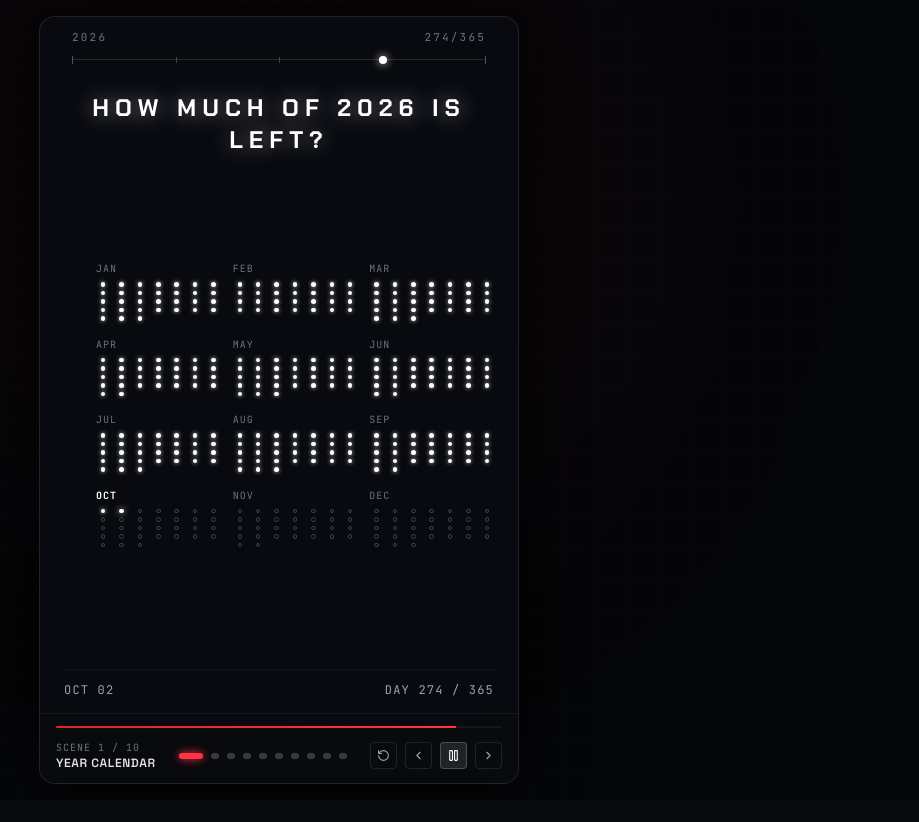
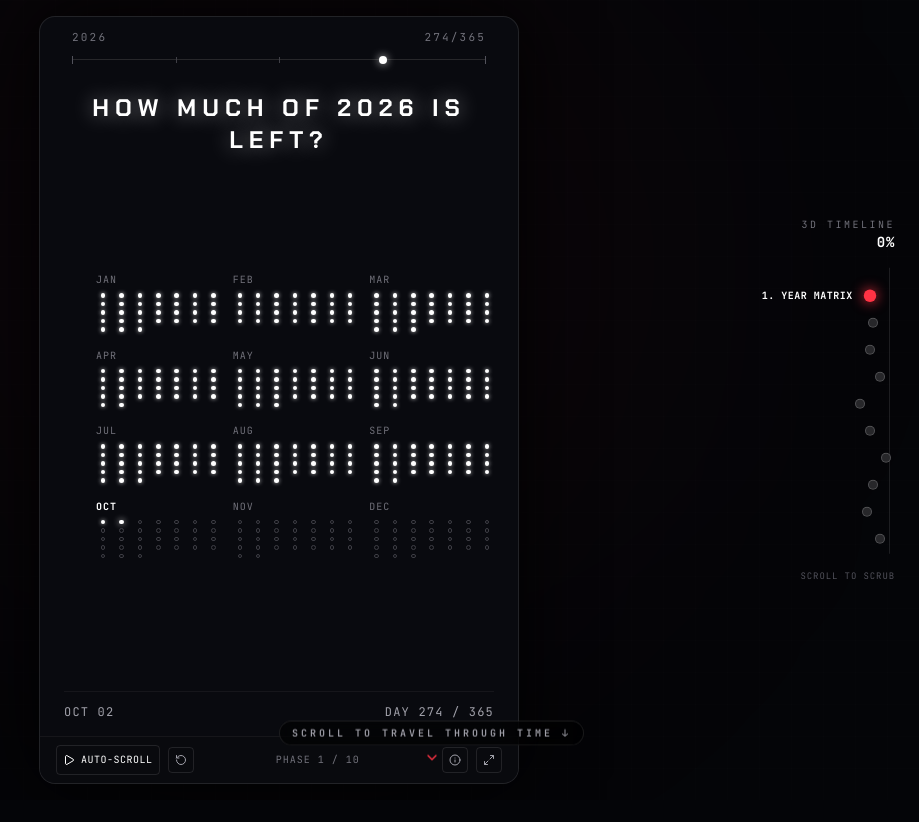
Before and after one commit to rudrolab/ultimatecalender, a React (Vite) app: page / in a window 1280 px wide. Shown: the top 822 px of the page, without its empty margins (361-1280 px from the left). Before the commit the page ends 800 px from the top, so only its background shows below. Built offline with nearby package versions, Linux system fonts and the light colour scheme.

Commit message:
feat: convert complete application into interactive 3D scrolling experience

```diff
--- a/src/App.tsx
+++ b/src/App.tsx
@@ -2,8 +2,9 @@ import React, { useState, useEffect, useCallback, useRef } from 'react';
 import { calculateYearStats, YearStats } from './core/dateEngine';
 import { getCountdownToNewYear, CountdownTime } from './core/countdown';
 import { TopTimelineBar } from './components/TopTimelineBar';
-import { SceneNavigation } from './components/SceneNavigation';
+import { ScrollProgressIndicator } from './components/ScrollProgressIndicator';
 import { InfoModal } from './components/InfoModal';
+import { Play, Pause, ChevronDown, Maximize2, Minimize2, Info, RotateCcw } from 'lucide-react';
 
 // Phase Components matching the exact reference screenshots
 import { PhaseCalendar } from './components/scenes/PhaseCalendar';
@@ -11,43 +12,39 @@ import { Scene3DaysRemaining } from './components/scenes/Scene3DaysRemaining';
 import { PhaseWeeksWeekends } from './components/scenes/PhaseWeeksWeekends';
 import { PhasePerspectiveRunway } from './components/scenes/PhasePerspectiveRunway';
 
-const SCENE_NAMES = [
-  'Year Calendar',
-  '75% Complete',
-  'Q4 Isolated',
-  'Days Left (91)',
-  '13 Weeks',
-  '13 Weekends',
-  'January Horizon',
-  "DON'T Stream",
-  'START 2027',
-  'TODAY Finale',
+const PHASE_NAMES = [
+  '1. Year Matrix',
+  '2. 75% Complete',
+  '3. Q4 Isolated',
+  '4. Days Left (91)',
+  '5. 13 Weeks',
+  '6. 13 Weekends',
+  '7. Wait for January',
+  "8. DON'T Stream",
+  '9. START 2027',
+  '10. TODAY. Finale',
 ];
-
-const SCENE_DURATION_MS = 6000; // 6s per phase in autoplay
 
 export const App: React.FC = () => {
   const [stats, setStats] = useState<YearStats>(() => calculateYearStats());
   const [countdown, setCountdown] = useState<CountdownTime>(() => getCountdownToNewYear());
 
-  const [currentScene, setCurrentScene] = useState<number>(0);
-  const [isPlaying, setIsPlaying] = useState<boolean>(true);
-  const [sceneProgress, setSceneProgress] = useState<number>(0);
+  // Scroll Progress States
+  const [scrollProgress, setScrollProgress] = useState<number>(0);
+  const targetScrollRef = useRef<number>(0);
+  const currentScrollRef = useRef<number>(0);
+  const scrollVelocityRef = useRef<number>(0);
+
+  // Auto-play / Auto-scroll Mode
+  const [isAutoPlaying, setIsAutoPlaying] = useState<boolean>(false);
+  const [isFullscreen, setIsFullscreen] = useState<boolean>(false);
   const [isInfoOpen, setIsInfoOpen] = useState<boolean>(false);
-  const [isFullscreen, setIsFullscreen] = useState<boolean>(false);
 
-  const [transitionDirection, setTransitionDirection] = useState<'forward' | 'backward'>('forward');
-  const [transitionId, setTransitionId] = useState<number>(0);
-
-  const sceneStartTimeRef = useRef<number>(performance.now());
-  const touchStartXRef = useRef<number | null>(null);
-
-  // Real-time update loop for countdown
+  // System time ticker
   useEffect(() => {
     const updateTime = () => {
       const now = new Date();
       setCountdown(getCountdownToNewYear(now));
-
       if (now.getFullYear() !== stats.year) {
         setStats(calculateYearStats(now));
       }
@@ -58,100 +55,100 @@ export const App: React.FC = () => {
     return () => clearInterval(interval);
   }, [stats.year]);
 
-  // Scene Navigation Handlers
-  const handleNext = useCallback(() => {
-    setTransitionDirection('forward');
-    setTransitionId((prev) => prev + 1);
-    setCurrentScene((prev) => (prev + 1) % SCENE_NAMES.length);
-    sceneStartTimeRef.current = performance.now();
-    setSceneProgress(0);
-  }, []);
-
-  const handlePrev = useCallback(() => {
-    setTransitionDirection('backward');
-    setTransitionId((prev) => prev + 1);
-    setCurrentScene((prev) => (prev - 1 + SCENE_NAMES.length) % SCENE_NAMES.length);
-    sceneStartTimeRef.current = performance.now();
-    setSceneProgress(0);
-  }, []);
-
-  const handleSelectScene = useCallback((index: number) => {
-    setCurrentScene((prev) => {
-      setTransitionDirection(index >= prev ? 'forward' : 'backward');
-      return index;
-    });
-    setTransitionId((prev) => prev + 1);
-    sceneStartTimeRef.current = performance.now();
-    setSceneProgress(0);
-  }, []);
-
-  const handleRestartScene = useCallback(() => {
-    setTransitionDirection('forward');
-    setTransitionId((prev) => prev + 1);
-    sceneStartTimeRef.current = performance.now();
-    setSceneProgress(0);
-  }, []);
-
-  const handleTogglePlay = useCallback(() => {
-    setIsPlaying((prev) => !prev);
-    sceneStartTimeRef.current = performance.now();
-  }, []);
-
-  // Autoplay progression ticker
+  // Window scroll event listener to track user scrolling
   useEffect(() => {
-    if (!isPlaying) {
-      setSceneProgress(0);
-      return;
-    }
-
-    let animationId: number;
-
-    const tick = () => {
-      const elapsed = performance.now() - sceneStartTimeRef.current;
-      const progress = Math.min((elapsed / SCENE_DURATION_MS) * 100, 100);
-      setSceneProgress(progress);
-
-      if (elapsed >= SCENE_DURATION_MS) {
-        handleNext();
-      } else {
-        animationId = requestAnimationFrame(tick);
+    const handleScroll = () => {
+      const scrollable = document.documentElement.scrollHeight - window.innerHeight;
+      if (scrollable > 0) {
+        const raw = window.scrollY / scrollable;
+        targetScrollRef.current = Math.min(Math.max(raw, 0), 1);
       }
     };
 
-    animationId = requestAnimationFrame(tick);
-    return () => cancelAnimationFrame(animationId);
-  }, [isPlaying, currentScene, handleNext]);
+    window.addEventListener('scroll', handleScroll, { passive: true });
+    return () => window.removeEventListener('scroll', handleScroll);
+  }, []);
+
+  // 60FPS Physics Lerp Loop for butter-smooth camera inertia
+  useEffect(() => {
+    let animId: number;
+
+    const lerpLoop = () => {
+      // Auto-play advances target scroll continuously
+      if (isAutoPlaying) {
+        targetScrollRef.current = (targetScrollRef.current + 0.0008) % 1;
+        const scrollable = document.documentElement.scrollHeight - window.innerHeight;
+        window.scrollTo(0, targetScrollRef.current * scrollable);
+      }
+
+      const diff = targetScrollRef.current - currentScrollRef.current;
+      scrollVelocityRef.current = diff * 0.12;
+      currentScrollRef.current += scrollVelocityRef.current;
+
+      // Keep in bounds
+      const clamped = Math.min(Math.max(currentScrollRef.current, 0), 1);
+      setScrollProgress(clamped);
+
+      animId = requestAnimationFrame(lerpLoop);
+    };
+
+    animId = requestAnimationFrame(lerpLoop);
+    return () => cancelAnimationFrame(animId);
+  }, [isAutoPlaying]);
+
+  // Map progress (0 to 1) to Phase Index (0 to 9) and local sub-phase progress (0 to 1)
+  const totalPhases = PHASE_NAMES.length;
+  const rawPhase = scrollProgress * totalPhases;
+  const currentPhase = Math.min(Math.floor(rawPhase), totalPhases - 1);
+  const subProgress = Math.min(Math.max(rawPhase - currentPhase, 0), 1);
+
+  // Jump to specific phase
+  const handleJumpToPhase = useCallback((phaseIdx: number) => {
+    const scrollable = document.documentElement.scrollHeight - window.innerHeight;
+    const target = (phaseIdx + 0.05) / totalPhases;
+    targetScrollRef.current = target;
+    window.scrollTo({
+      top: target * scrollable,
+      behavior: 'smooth',
+    });
+  }, [totalPhases]);
+
+  // Toggle Auto-play
+  const handleToggleAutoPlay = useCallback(() => {
+    setIsAutoPlaying((prev) => !prev);
+  }, []);
 
   // Keyboard navigation
   useEffect(() => {
     const handleKeyDown = (e: KeyboardEvent) => {
+      const scrollable = document.documentElement.scrollHeight - window.innerHeight;
+
       if (e.code === 'Space') {
         e.preventDefault();
-        handleTogglePlay();
-      } else if (e.code === 'ArrowRight') {
+        handleToggleAutoPlay();
+      } else if (e.code === 'ArrowDown' || e.code === 'ArrowRight') {
         e.preventDefault();
-        handleNext();
-      } else if (e.code === 'ArrowLeft') {
+        handleJumpToPhase(Math.min(currentPhase + 1, totalPhases - 1));
+      } else if (e.code === 'ArrowUp' || e.code === 'ArrowLeft') {
         e.preventDefault();
-        handlePrev();
+        handleJumpToPhase(Math.max(currentPhase - 1, 0));
       } else if (e.code === 'KeyR') {
         e.preventDefault();
-        handleRestartScene();
+        window.scrollTo({ top: 0, behavior: 'smooth' });
+        targetScrollRef.current = 0;
       } else if (e.code === 'KeyI') {
         e.preventDefault();
         setIsInfoOpen((prev) => !prev);
       } else if (e.code === 'Escape') {
-        if (isInfoOpen) {
-          setIsInfoOpen(false);
-        }
+        if (isInfoOpen) setIsInfoOpen(false);
       }
     };
 
     window.addEventListener('keydown', handleKeyDown);
     return () => window.removeEventListener('keydown', handleKeyDown);
-  }, [handleNext, handlePrev, handleTogglePlay, handleRestartScene, isInfoOpen]);
+  }, [currentPhase, totalPhases, handleJumpToPhase, handleToggleAutoPlay, isInfoOpen]);
 
-  // Fullscreen toggle handler
+  // Fullscreen toggle
   const handleToggleFullscreen = () => {
     if (!document.fullscreenElement) {
       document.documentElement.requestFullscreen().then(() => setIsFullscreen(true)).catch(() => {});
@@ -160,106 +157,162 @@ export const App: React.FC = () => {
     }
   };
 
-  // Touch Swipe for Mobile
-  const handleTouchStart = (e: React.TouchEvent) => {
-    touchStartXRef.current = e.touches[0].clientX;
-  };
-
-  const handleTouchEnd = (e: React.TouchEvent) => {
-    if (touchStartXRef.current === null) return;
-    const touchEndX = e.changedTouches[0].clientX;
-    const diff = touchEndX - touchStartXRef.current;
-    if (Math.abs(diff) > 50) {
-      if (diff > 0) handlePrev();
-      else handleNext();
-    }
-    touchStartXRef.current = null;
-  };
+  // Subtle 3D dynamic tilt angle based on scroll velocity
+  const tiltX = Math.min(Math.max(scrollVelocityRef.current * 40, -4), 4);
 
   return (
-    <div
-      className="w-screen h-screen flex items-center justify-center bg-[#050608] relative overflow-hidden font-mono"
-      onTouchStart={handleTouchStart}
-      onTouchEnd={handleTouchEnd}
-    >
-      {/* Background ambient glow and cinematic grid */}
-      <div className="absolute inset-0 grid-cinematic opacity-30 pointer-events-none" />
-      <div className="absolute top-1/4 left-1/2 -translate-x-1/2 -translate-y-1/2 w-[600px] h-[600px] bg-[#ff3344]/5 rounded-full blur-[140px] pointer-events-none" />
+    <div className="relative bg-[#040508] text-white font-mono selection:bg-[#ff3344] selection:text-white">
+      {/* 1. Extended Virtual Scroll Track (1000vh creates deep, responsive 3D scrolling) */}
+      <div className="h-[1000vh] w-full pointer-events-none" />
 
-      {/* 9:16 Vertical Cinematic Phone Frame */}
-      <main className="w-full h-full max-w-[480px] max-h-[920px] sm:h-[96vh] sm:rounded-2xl border border-white/10 bg-[#090a0f] flex flex-col justify-between shadow-[0_0_60px_rgba(0,0,0,0.9)] relative overflow-hidden z-10">
+      {/* 2. Fixed Sticky Viewport holding 3D Cinematic Phone Frame */}
+      <div className="fixed inset-0 flex items-center justify-center pointer-events-none z-10 perspective-[1400px] overflow-hidden">
 
-        {/* Top Timeline Bar (Matching Screenshots) */}
-        <TopTimelineBar stats={stats} isRedDot={currentScene > 0} />
+        {/* Ambient 3D Space Backdrop */}
+        <div className="absolute inset-0 grid-cinematic opacity-25 pointer-events-none" />
+        <div className="absolute top-1/3 left-1/2 -translate-x-1/2 -translate-y-1/2 w-[700px] h-[700px] bg-[#ff3344]/5 rounded-full blur-[160px] pointer-events-none" />
 
-        {/* Dynamic Scene Content Area with Smooth Motion Blur Transitions */}
-        <div className="flex-1 w-full relative overflow-hidden flex flex-col items-center justify-center">
-          {/* Luminous light sweep during scene transitions */}
-          <div
-            key={`sweep-${transitionId}`}
-            className={`absolute inset-0 pointer-events-none z-20 ${
-              transitionDirection === 'forward'
-                ? 'animate-sweep-forward bg-gradient-to-r from-transparent via-[#ff3344]/15 to-transparent'
-                : 'animate-sweep-backward bg-gradient-to-r from-transparent via-white/10 to-transparent'
-            }`}
-          />
+        {/* 9:16 Vertical Cinematic Phone Frame with 3D Depth Dynamics */}
+        <main
+          style={{
+            transform: `rotateX(${tiltX}deg) translateZ(0px)`,
+            transition: 'transform 0.1s ease-out',
+          }}
+          className="w-full h-full max-w-[480px] max-h-[920px] sm:h-[96vh] sm:rounded-2xl border border-white/10 bg-[#090a0f] flex flex-col justify-between shadow-[0_0_80px_rgba(0,0,0,0.95)] relative overflow-hidden pointer-events-auto z-20"
+        >
+          {/* Top Timeline Bar */}
+          <TopTimelineBar stats={stats} isRedDot={currentPhase > 0} />
 
-          <div
-            key={`scene-${transitionId}`}
-            className={`w-full h-full flex flex-col items-center justify-center ${
-              transitionDirection === 'forward'
-                ? 'animate-scene-forward'
-                : 'animate-scene-backward'
-            }`}
-          >
+          {/* Dynamic Scene Content Area */}
+          <div className="flex-1 w-full relative overflow-hidden flex flex-col items-center justify-center">
             {/* Phase 1: Calendar Overview */}
-            {currentScene === 0 && <PhaseCalendar stats={stats} subPhase={0} />}
+            {currentPhase === 0 && <PhaseCalendar stats={stats} subPhase={0} />}
 
             {/* Phase 2: 75% Complete & Q4 Highlight */}
-            {currentScene === 1 && <PhaseCalendar stats={stats} subPhase={1} />}
+            {currentPhase === 1 && <PhaseCalendar stats={stats} subPhase={1} />}
 
             {/* Phase 3: Q4 Isolated */}
-            {currentScene === 2 && <PhaseCalendar stats={stats} subPhase={2} />}
+            {currentPhase === 2 && <PhaseCalendar stats={stats} subPhase={2} />}
 
-            {/* Phase 4: Days Remaining Digits (91) */}
-            {currentScene === 3 && <Scene3DaysRemaining stats={stats} countdown={countdown} />}
+            {/* Phase 4: Days Remaining Digits (91) with continuous scroll scrub */}
+            {currentPhase === 3 && (
+              <Scene3DaysRemaining
+                stats={stats}
+                countdown={countdown}
+                scrollT={subProgress}
+              />
+            )}
 
             {/* Phase 5: That's 13 Weeks */}
-            {currentScene === 4 && <PhaseWeeksWeekends stats={stats} isWeekendsOnly={false} />}
+            {currentPhase === 4 && <PhaseWeeksWeekends stats={stats} isWeekendsOnly={false} />}
 
             {/* Phase 6: Only 13 Weekends */}
-            {currentScene === 5 && <PhaseWeeksWeekends stats={stats} isWeekendsOnly={true} />}
+            {currentPhase === 5 && <PhaseWeeksWeekends stats={stats} isWeekendsOnly={true} />}
 
             {/* Phase 7: Perspective Runway (Wait for January) */}
-            {currentScene === 6 && <PhasePerspectiveRunway stats={stats} subPhase={0} />}
+            {currentPhase === 6 && (
+              <PhasePerspectiveRunway
+                stats={stats}
+                subPhase={0}
+                scrollT={subProgress}
+              />
+            )}
 
             {/* Phase 8: DON'T Particle Stream */}
-            {currentScene === 7 && <PhasePerspectiveRunway stats={stats} subPhase={1} />}
+            {currentPhase === 7 && (
+              <PhasePerspectiveRunway
+                stats={stats}
+                subPhase={1}
+                scrollT={subProgress}
+              />
+            )}
 
             {/* Phase 9: START 2027 */}
-            {currentScene === 8 && <PhasePerspectiveRunway stats={stats} subPhase={2} />}
+            {currentPhase === 8 && (
+              <PhasePerspectiveRunway
+                stats={stats}
+                subPhase={2}
+                scrollT={subProgress}
+              />
+            )}
 
             {/* Phase 10: TODAY. Finale */}
-            {currentScene === 9 && <PhasePerspectiveRunway stats={stats} subPhase={3} />}
+            {currentPhase === 9 && (
+              <PhasePerspectiveRunway
+                stats={stats}
+                subPhase={3}
+              />
+            )}
           </div>
+
+          {/* Bottom HUD Bar */}
+          <div className="w-full flex items-center justify-between border-t border-white/5 bg-[#090a0f]/90 px-4 py-2 text-xs font-mono z-30">
+            <div className="flex items-center space-x-2">
+              <button
+                onClick={handleToggleAutoPlay}
+                title="Toggle Auto-Scroll Playback (Key: SPACE)"
+                className="p-1.5 rounded border border-white/10 hover:border-white/30 text-white transition active:scale-95 flex items-center space-x-1.5"
+              >
+                {isAutoPlaying ? <Pause size={12} /> : <Play size={12} />}
+                <span className="text-[10px] tracking-wider uppercase">
+                  {isAutoPlaying ? 'PAUSE' : 'AUTO-SCROLL'}
+                </span>
+              </button>
+
+              <button
+                onClick={() => handleJumpToPhase(0)}
+                title="Restart from beginning (Key: R)"
+                className="p-1.5 rounded border border-white/10 hover:border-white/30 text-zinc-400 hover:text-white transition"
+              >
+                <RotateCcw size={12} />
+              </button>
+            </div>
+
+            <span className="text-[10px] text-zinc-500 font-mono tracking-widest uppercase">
+              PHASE {currentPhase + 1} / {totalPhases}
+            </span>
+
+            <div className="flex items-center space-x-2">
+              <button
+                onClick={() => setIsInfoOpen(true)}
+                title="System Statistics (Key: I)"
+                className="p-1.5 rounded border border-white/10 hover:border-white/30 text-zinc-400 hover:text-white transition"
+              >
+                <Info size={12} />
+              </button>
+
+              <button
+                onClick={handleToggleFullscreen}
+                title="Fullscreen (Key: F11)"
+                className="p-1.5 rounded border border-white/10 hover:border-white/30 text-zinc-400 hover:text-white transition"
+              >
+                {isFullscreen ? <Minimize2 size={12} /> : <Maximize2 size={12} />}
+              </button>
+            </div>
+          </div>
+        </main>
+      </div>
+
+      {/* 3. 3D Scroll Progress Indicator (Right Sidebar HUD) */}
+      <ScrollProgressIndicator
+        progress={scrollProgress}
+        phaseIndex={currentPhase}
+        totalPhases={totalPhases}
+        phaseNames={PHASE_NAMES}
+        onJumpToPhase={handleJumpToPhase}
+      />
+
+      {/* 4. Bottom Scroll Prompt Overlay (Fades as user scrolls) */}
+      {scrollProgress < 0.03 && !isAutoPlaying && (
+        <div className="fixed bottom-8 left-1/2 -translate-x-1/2 z-30 flex flex-col items-center space-y-1 pointer-events-none animate-bounce">
+          <span className="text-[10px] font-mono tracking-[0.3em] uppercase text-zinc-400 font-semibold bg-black/60 px-3 py-1 rounded-full border border-white/10 backdrop-blur-md">
+            SCROLL TO TRAVEL THROUGH TIME ↓
+          </span>
+          <ChevronDown size={16} className="text-[#ff3344]" />
         </div>
+      )}
 
-        {/* Bottom Interactive Navigation & Scrubber */}
-        <SceneNavigation
-          currentScene={currentScene}
-          totalScenes={SCENE_NAMES.length}
-          sceneNames={SCENE_NAMES}
-          isPlaying={isPlaying}
-          progressPercent={sceneProgress}
-          onSelectScene={handleSelectScene}
-          onPrev={handlePrev}
-          onNext={handleNext}
-          onTogglePlay={handleTogglePlay}
-          onRestartScene={handleRestartScene}
-        />
-      </main>
-
-      {/* Modal Detailed Stats Panel */}
+      {/* 5. Modal Detailed Stats Panel */}
       <InfoModal
         stats={stats}
         countdown={countdown}
--- /dev/null
+++ b/src/components/ScrollProgressIndicator.tsx
@@ -0,0 +1,78 @@
+import React from 'react';
+
+interface ScrollProgressIndicatorProps {
+  progress: number; // 0 to 1
+  phaseIndex: number;
+  totalPhases: number;
+  phaseNames: string[];
+  onJumpToPhase: (phaseIdx: number) => void;
+}
+
+export const ScrollProgressIndicator: React.FC<ScrollProgressIndicatorProps> = ({
+  progress,
+  phaseIndex,
+  totalPhases,
+  phaseNames,
+  onJumpToPhase,
+}) => {
+  return (
+    <div className="hidden md:flex fixed right-6 top-1/2 -translate-y-1/2 z-40 flex-col items-end space-y-4 pointer-events-auto select-none">
+      {/* Percentage Readout */}
+      <div className="flex flex-col items-end font-mono">
+        <span className="text-[10px] tracking-[0.25em] text-zinc-500 uppercase">3D TIMELINE</span>
+        <span className="text-sm font-bold text-white tabular-nums tracking-wider">
+          {Math.round(progress * 100)}%
+        </span>
+      </div>
+
+      {/* Vertical Indicator Track */}
+      <div className="relative flex flex-col items-center space-y-3 py-2 pr-1">
+        {/* Track Line */}
+        <div className="absolute right-[5px] top-0 bottom-0 w-[1px] bg-white/10 -z-10">
+          <div
+            className="w-full bg-[#ff3344] shadow-[0_0_8px_#ff3344] transition-all duration-75"
+            style={{ height: `${progress * 100}%` }}
+          />
+        </div>
+
+        {/* Phase Node Pills */}
+        {phaseNames.map((name, idx) => {
+          const isActive = idx === phaseIndex;
+          const isPassed = idx < phaseIndex;
+
+          return (
+            <button
+              key={idx}
+              onClick={() => onJumpToPhase(idx)}
+              className="group flex items-center space-x-3 text-right transition-all cursor-pointer"
+            >
+              {/* Tooltip on hover */}
+              <span
+                className={`text-[10px] font-mono tracking-wider uppercase transition-all duration-200 opacity-0 group-hover:opacity-100 ${
+                  isActive ? 'opacity-100 text-white font-bold' : 'text-zinc-500'
+                }`}
+              >
+                {name}
+              </span>
+
+              {/* Node Dot */}
+              <div
+                className={`w-2.5 h-2.5 rounded-full transition-all duration-300 ${
+                  isActive
+                    ? 'bg-[#ff3344] scale-125 shadow-[0_0_10px_#ff3344]'
+                    : isPassed
+                    ? 'bg-zinc-400'
+                    : 'bg-zinc-800 border border-white/20 hover:border-white/50'
+                }`}
+              />
+            </button>
+          );
+        })}
+      </div>
+
+      <span className="text-[9px] font-mono text-zinc-600 tracking-widest uppercase">
+        SCROLL TO SCRUB
+      </span>
+    </div>
+  );
+};
```
Also changed, not shown: src/components/scenes/PhasePerspectiveRunway.tsx (+5 -4 lines), src/components/scenes/Scene3DaysRemaining.tsx (+14 -11 lines).
